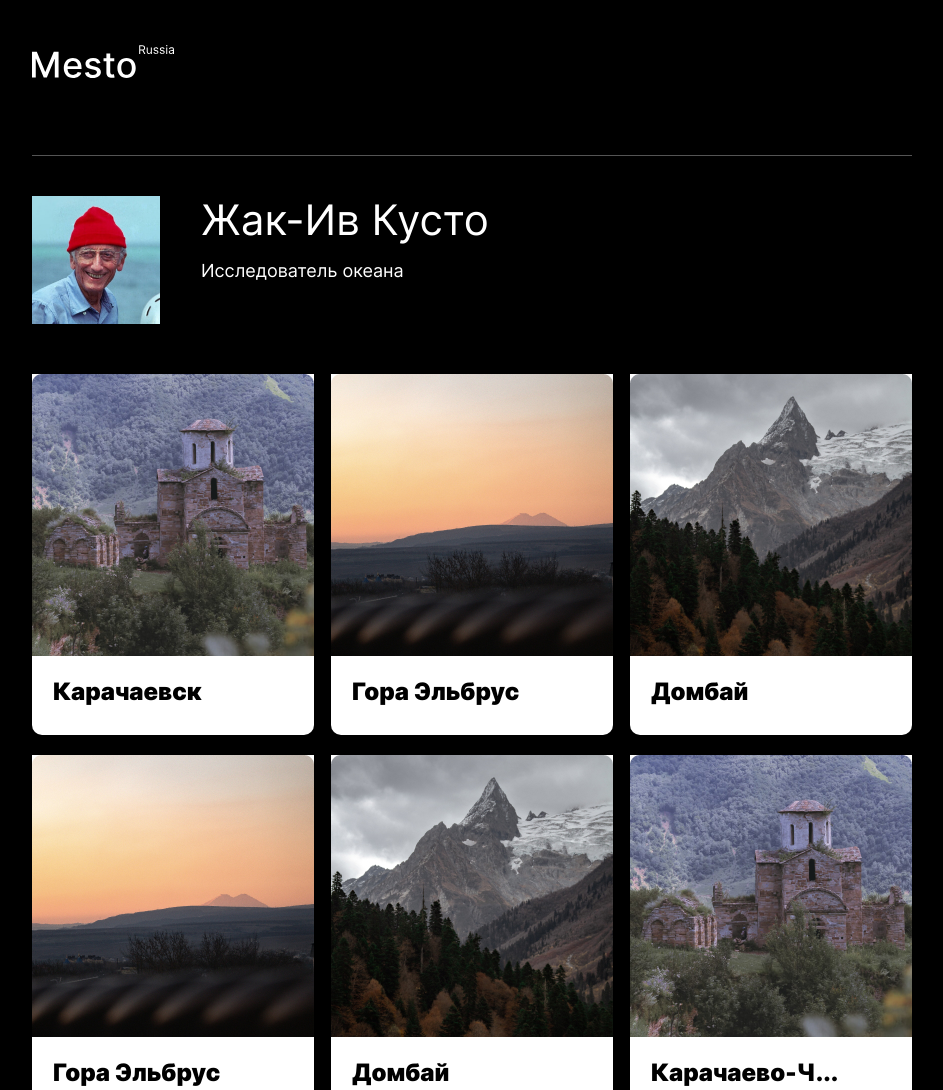
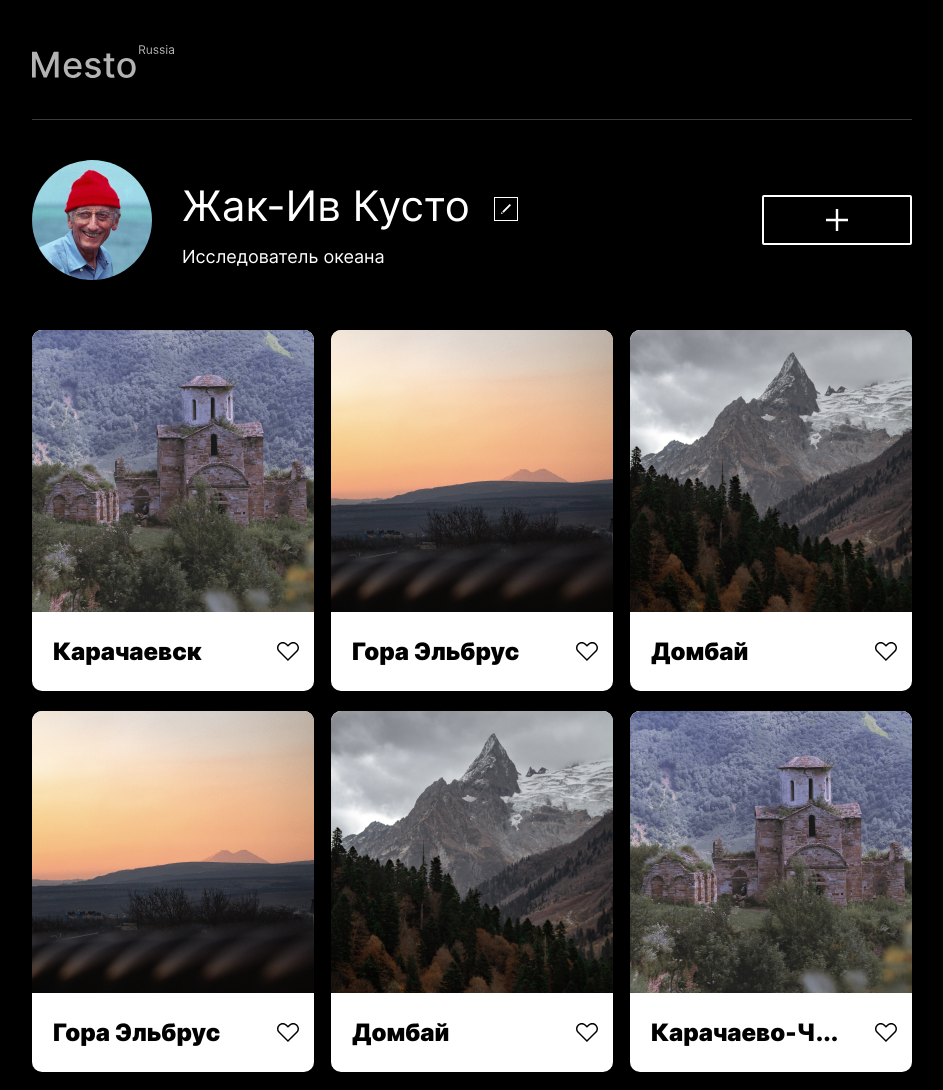
Before and after one commit to zhig1ov/mesto-project, a plain HTML site: page index.html in a window 1280 px wide. Shown: the top 1090 px of the page, without its empty margins (168-1111 px from the left). Drawn offline with Linux system fonts and the light colour scheme.

Commit message:
add cards

```diff
--- a/index.css
+++ b/index.css
@@ -1,16 +1,18 @@
 .page {
   background-color: #000000;
+  min-height: 100vh;
 }
 
 .page__header {
   max-width: 880px;
-  padding: 0 200px;
   margin: 45px auto 40px;
 }
 
 .header {
   min-height: 74px;
   position: relative;
+  opacity: 0.7;
+  border-bottom: 1px solid #545454
 
 }
 
@@ -24,34 +26,44 @@
 
 }
 
+.page__profile {
+  max-width: 880px;
+  margin: 0 auto 50px;
+}
+
 .profile {
   display: flex;
 }
 
-.page__profile {
-  max-width: 880px;
-  padding: 0 200px;
-  margin: 0 auto 50px;
+
+
+.profile__avatar {
+  display: block;
+  width: 120px;
+  height: 120px;
+  margin-right: 30px;
 }
 
-.profile__avatar {
+.profile__image {
+  background-color: black;
   background-image: url(./images/avatar.jpg);
-  width: 169px;
-  height: 128px;
   background-size: contain;
   background-repeat: no-repeat;
-
-}
-
-.elipse {
-  background: #C4C4C4;
-  border: 1px solid #000000;
   box-sizing: border-box;
-  box-shadow: 0px 4px 4px rgba(0, 0, 0, 0.25);
+  height: 100%;
+  margin: 0 auto;
+  position: relative;
+  border-radius: 50%;
+  overflow: hidden;
+  width: 100%;
 }
 
 .profile__info {
   min-width: 336px;
+  display: flex;
+  flex-direction: column;
+  position: relative;
+  margin-top: 22px;
 }
 
 .profile__name {
@@ -74,23 +86,50 @@
   margin: 0;
 }
 
+.profile__add-button {
+  width: 150px;
+  height: 50px;
+  align-self: center;
+  margin: auto 0 auto auto;
+  border: 2px solid #FFFFFF;
+  box-sizing: border-box;
+  border-radius: 2px;
+  background-color: black;
+  background-image: url(./images/pluse.svg);
+  background-repeat: no-repeat;
+  background-position: center;
+}
+
+.profile__edit-button {
+  width: 24px;
+  height: 24px;
+  background-image: url(./images/edit.svg);
+  background-position: center;
+  background-repeat: no-repeat;
+  position: absolute;
+  top: 15px;
+  right: 0;
+  border: 1px solid #FFFFFF;
+  box-sizing: border-box;
+}
+
 .cards {
 
 }
 
 .page__cards {
   max-width: 880px;
-  padding: 0 200px;
   margin: 0 auto 66px
 }
 
 .cards__items {
   display: grid;
-  grid-template-columns: repeat(auto-fit, minmax(282px, 1fr));
+  grid-template-columns: repeat(auto-fit, 282px);;
   gap: 20px 17px;
   list-style-type: none;
   padding: 0px;
   margin: 0;
+  justify-content: center;
 }
 
 .cards__item {
@@ -102,6 +141,8 @@
   display: flex;
   flex-direction: column;
   border-radius: 10px;
+  overflow: hidden;
+  position: relative;
 }
 
 
@@ -116,35 +157,31 @@
   font-size: 24px;
   line-height: 29px;
   color: #000000;
-  margin: 21px 0 31px;
-  margin-left: 21px;
-}
+  margin: 25px 0 31px 21px;
 
-.zz {
-  max-width: 282px;
-  height: 361px;
-  margin: 0 auto 50px;
-}
-
-.qq {
-  max-width: 282px;
-  height: 500px;
-  display: flex;
-  flex-direction: column;
-  background-color: white;
-  margin: 0 auto 50px;
 
 }
 
-.ss {
-
+.cards__like {
+  background-image: url(./images/heart.svg);
+  width: 22px;
+  height: 19px;
+  background-size: contain;
+  background-repeat: no-repeat;
+  border: none;
+  background-color: white;
+  background-position: center;
+  cursor: pointer;
+  position: absolute;
+  right: 15px;
+  bottom: 30px;
 }
 
-
-
-
-
-
+.pp {
+  display: flex;
+  justify-content: space-between;
+  align-items: center;
+}
 
 .footer {
 
@@ -152,7 +189,7 @@
 
 .page__footer {
   max-width: 880px;
-  padding: 0 200px;
+
   margin: 45px auto 40px;
 }
 
--- a/index.html
+++ b/index.html
@@ -12,43 +12,60 @@
 <body class="page">
   <header class="header page__header">
     <img src="./images/Vector.svg" alt="Логотип">
-    <div class="header_border"></div>
   </header>
   <main class="content">
     <section class="profile page__profile">
       <div class="profile__avatar">
-
+        <div class="profile__image"></div>
       </div>
       <div class="profile__info">
         <h1 class="profile__name">Жак-Ив Кусто</h1>
         <p class="profile__description">Исследователь океана</p>
+        <div class="profile__edit-button"></div>
       </div>
+      <button class="profile__add-button"></button>
     </section>
     <section class="cards page__cards">
       <ul class="cards__items">
         <li class="cards__item">
           <img src="./images/karachaevsk.jpg" alt="" class="cards__img">
             <p class="cards__text">Карачаевск</p>
+            <button type="button" class="cards__like"></button>
         </li>
         <li class="cards__item">
           <img src="./images/elbrus.jpg" alt="" class="cards__img">
+          <div class="pp">
             <p class="cards__text">Гора Эльбрус</p>
+            <button class="cards__like"></button>
+          </div>
         </li>
         <li class="cards__item">
           <img src="./images/dombay.png" alt="" class="cards__img">
+          <div class="pp">
             <p class="cards__text">Домбай</p>
+            <button class="cards__like"></button>
+          </div>
         </li>
         <li class="cards__item">
           <img src="./images/elbrus.jpg" alt="" class="cards__img">
+          <div class="pp">
             <p class="cards__text">Гора Эльбрус</p>
+            <button class="cards__like"></button>
+          </div>
         </li>
         <li class="cards__item">
           <img src="./images/dombay.png" alt="" class="cards__img">
+          <div class="pp">
             <p class="cards__text">Домбай</p>
+            <button class="cards__like"></button>
+          </div>
         </li>
         <li class="cards__item">
           <img src="./images/karachaevsk.jpg" alt="" class="cards__img">
+          <div class="pp">
             <p class="cards__text">Карачаево-Ч...</p>
+            <button class="cards__like"></button>
+          </div>
         </li>
       </ul>
     </section>
```
Also changed, not shown: images/edit.svg (added), images/heart.svg (added), images/pluse.svg (added). Lines whose indentation alone changed are shown as unchanged.
